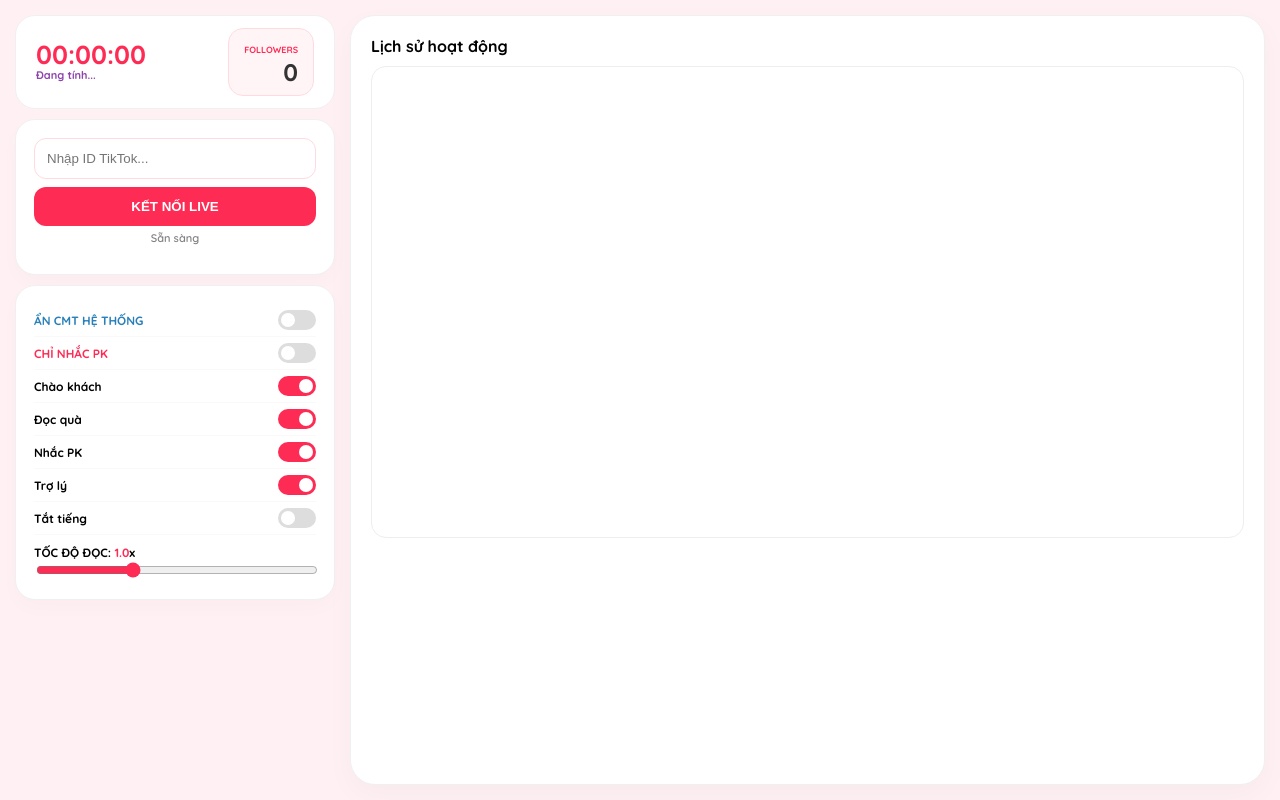
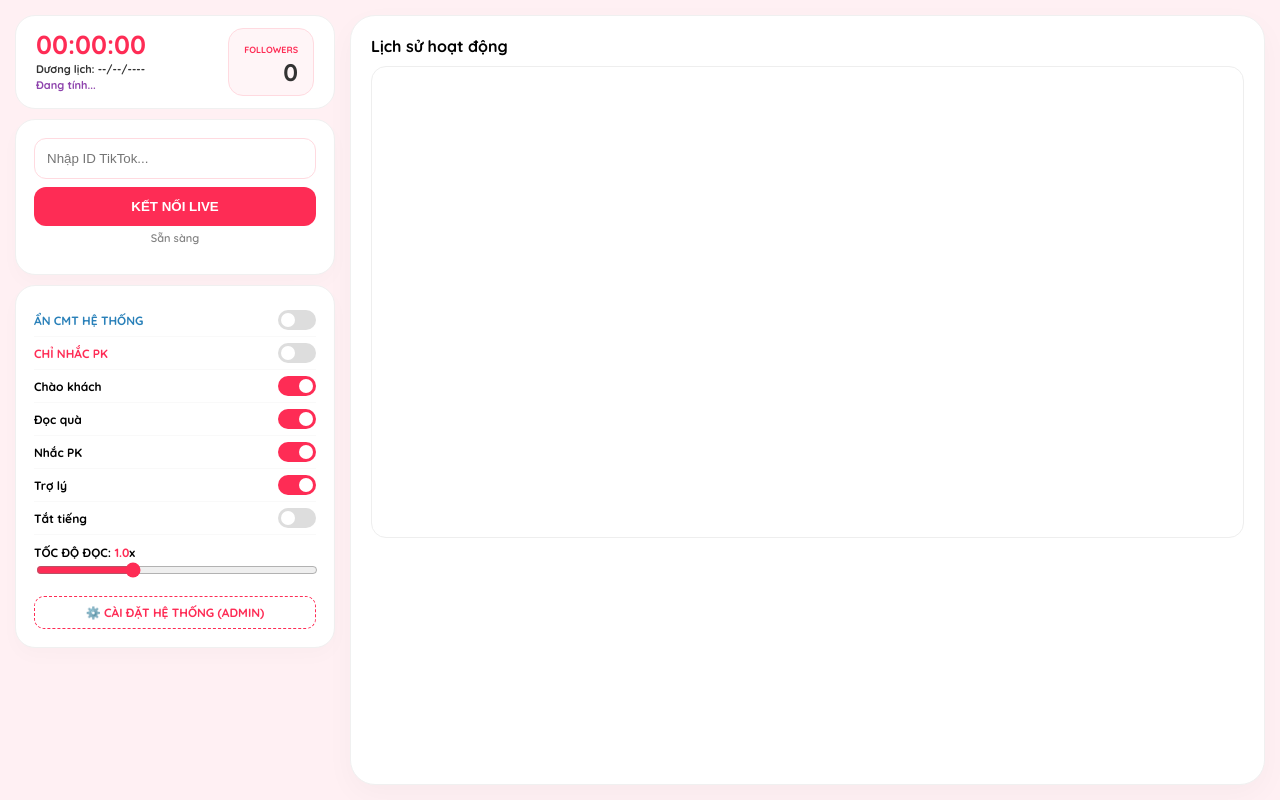
Before and after one commit to cmttiktok/tik1, a website: page index.html in a window 1280 px wide. Drawn offline with nearby package versions, Linux system fonts and the light colour scheme; no server answers; a script that the page names is missing.

Commit message:
Update index.html

```diff
--- a/index.html
+++ b/index.html
@@ -15,17 +15,20 @@
         .card { background: var(--panel); padding: 18px; border-radius: 20px; border: 1px solid var(--border); box-shadow: 0 8px 20px rgba(0,0,0,0.02); }
         .header-decor { display: flex; justify-content: space-between; align-items: center; background: white; padding: 12px 20px; border-radius: 20px; border: 1px solid var(--border); }
         #digital-clock { font-size: 26px; font-weight: 700; color: var(--pink); line-height: 1; }
-        .lunar-date { color: #8e44ad; font-weight: bold; font-size: 11px; }
+        .date-section { font-size: 11px; font-weight: bold; margin-top: 4px; display: flex; flex-direction: column; gap: 2px; }
+        .lunar-date { color: #8e44ad; }
+        .solar-date { color: #333; }
         .follow-section { text-align: right; background: #fff5f7; padding: 8px 15px; border-radius: 15px; border: 1px solid #ffdae0; }
         #follow-count { font-size: 24px; font-weight: 700; color: #333; display: block; }
         #chat { height: 450px; overflow-y: auto; display: flex; flex-direction: column-reverse; background: #ffffff; border-radius: 15px; padding: 10px; border: 1px solid #eeeeee; }
         .msg { padding: 10px; border-bottom: 1px solid #f9f9f9; font-size: 14px; }
         .user-name { color: var(--pink); font-weight: bold; }
         .system-name { color: var(--green); font-weight: bold; }
-        /* CSS Ẩn tin nhắn hệ thống khi bật công tắc */
         .hide-system .msg-system { display: none !important; }
         input[type="text"] { width: 100%; padding: 12px; border-radius: 12px; border: 1px solid #ffdae0; outline: none; margin-bottom: 8px; box-sizing: border-box; }
         button.conn-btn { width: 100%; padding: 12px; background: var(--pink); color: white; border: none; border-radius: 12px; font-weight: bold; cursor: pointer; }
+        .admin-link { display: block; text-align: center; margin-top: 15px; color: var(--pink); text-decoration: none; font-size: 12px; font-weight: bold; border: 1px dashed var(--pink); padding: 8px; border-radius: 10px; }
+        .admin-link:hover { background: var(--pink); color: white; }
         .sw-item { display: flex; justify-content: space-between; align-items: center; padding: 6px 0; border-bottom: 1px solid #f9f9f9; font-size: 12px; font-weight: bold; }
         .switch { position: relative; width: 38px; height: 20px; }
         .switch input { opacity: 0; width: 0; height: 0; }
@@ -41,7 +44,10 @@
         <div class="header-decor">
             <div class="clock-section">
                 <div id="digital-clock">00:00:00</div>
-                <div class="lunar-date" id="lunar-date">Đang tính...</div>
+                <div class="date-section">
+                    <div class="solar-date" id="solar-date">Dương lịch: --/--/----</div>
+                    <div class="lunar-date" id="lunar-date">Đang tính...</div>
+                </div>
             </div>
             <div class="follow-section">
                 <span style="font-size: 9px; color: var(--pink); font-weight: 700;">FOLLOWERS</span>
@@ -66,6 +72,8 @@
                 TỐC ĐỘ ĐỌC: <span id="speedVal" style="color:var(--pink)">1.0</span>x
                 <input type="range" id="speechSpeed" min="0.5" max="2" step="0.1" value="1" style="width:100%; accent-color:var(--pink)" oninput="document.getElementById('speedVal').innerText=this.value">
             </div>
+
+            <a href="/admin" class="admin-link">⚙️ CÀI ĐẶT HỆ THỐNG (ADMIN)</a>
         </div>
     </div>
     <div class="right-col">
@@ -76,7 +84,7 @@
     <script>
         const socket = io();
         let queue = [], playing = false;
-        const noSleep = new NoSleep(); // Khởi tạo giữ sáng màn hình
+        const noSleep = new NoSleep();
 
         function getLunar(d) {
             const dayMap = { 17: "01", 18: "02", 19: "03", 20: "04" };
@@ -85,6 +93,7 @@
         function updateClock() {
             const now = new Date();
             document.getElementById('digital-clock').innerText = now.toLocaleTimeString('vi-VN', { hour12: false });
+            document.getElementById('solar-date').innerText = `Dương lịch: ${now.toLocaleDateString('vi-VN')}`;
             document.getElementById('lunar-date').innerText = getLunar(now.getDate());
         }
         setInterval(updateClock, 1000); updateClock();
@@ -94,7 +103,6 @@
             if(u) {
                 socket.emit('set-username', u);
                 document.getElementById('stt').innerText = "Đang kết nối...";
-                // Kích hoạt giữ sáng màn hình khi bấm nút
                 noSleep.enable();
             }
         }
@@ -110,7 +118,6 @@
             const div = document.createElement('div');
             const isSys = ['welcome','gift','pk','bot'].includes(d.type) || ["Hệ thống","QUÀ","TRỢ LÝ"].includes(d.user);
 
-            // Thêm class msg-system để ẩn khi cần
             div.className = `msg ${isSys ? 'msg-system' : ''}`;
             div.innerHTML = `<b class="${isSys?'system-name':'user-name'}">${d.user}:</b> ${d.comment}`;
             chat.prepend(div);
```
